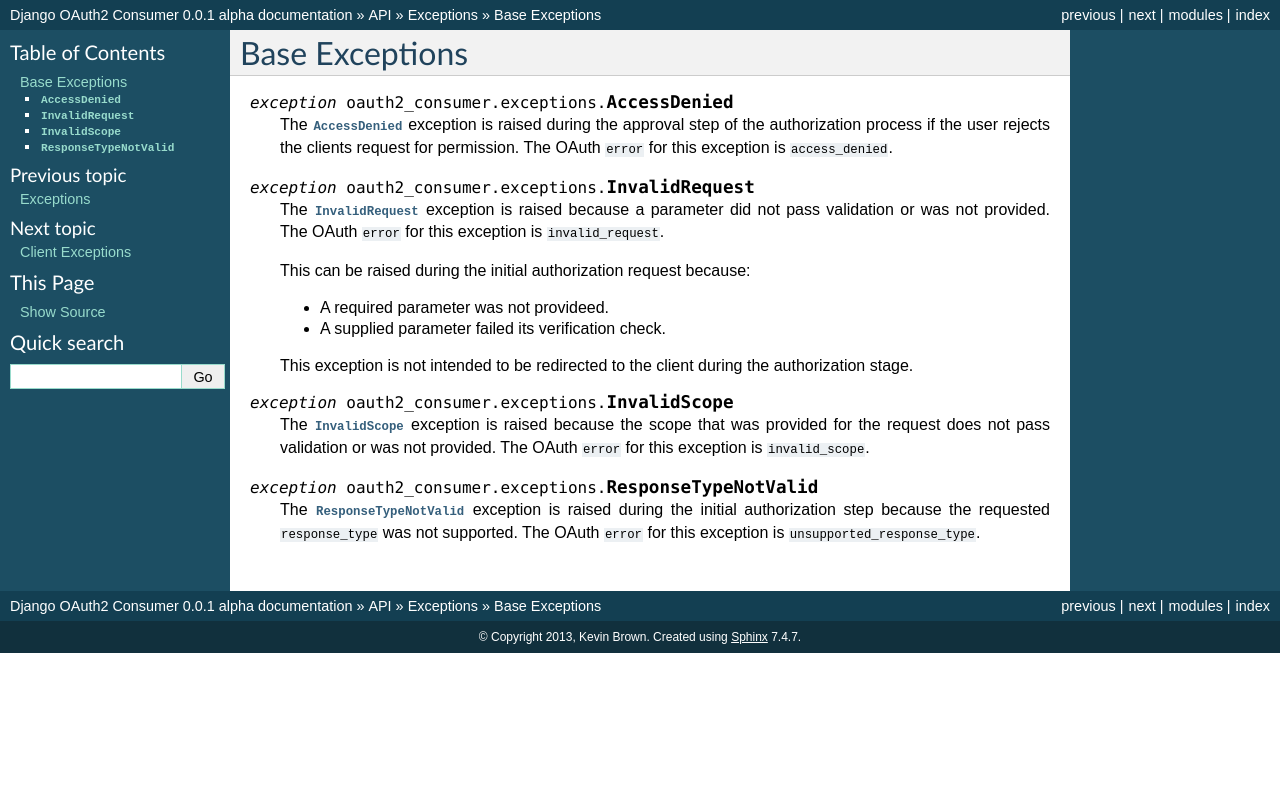
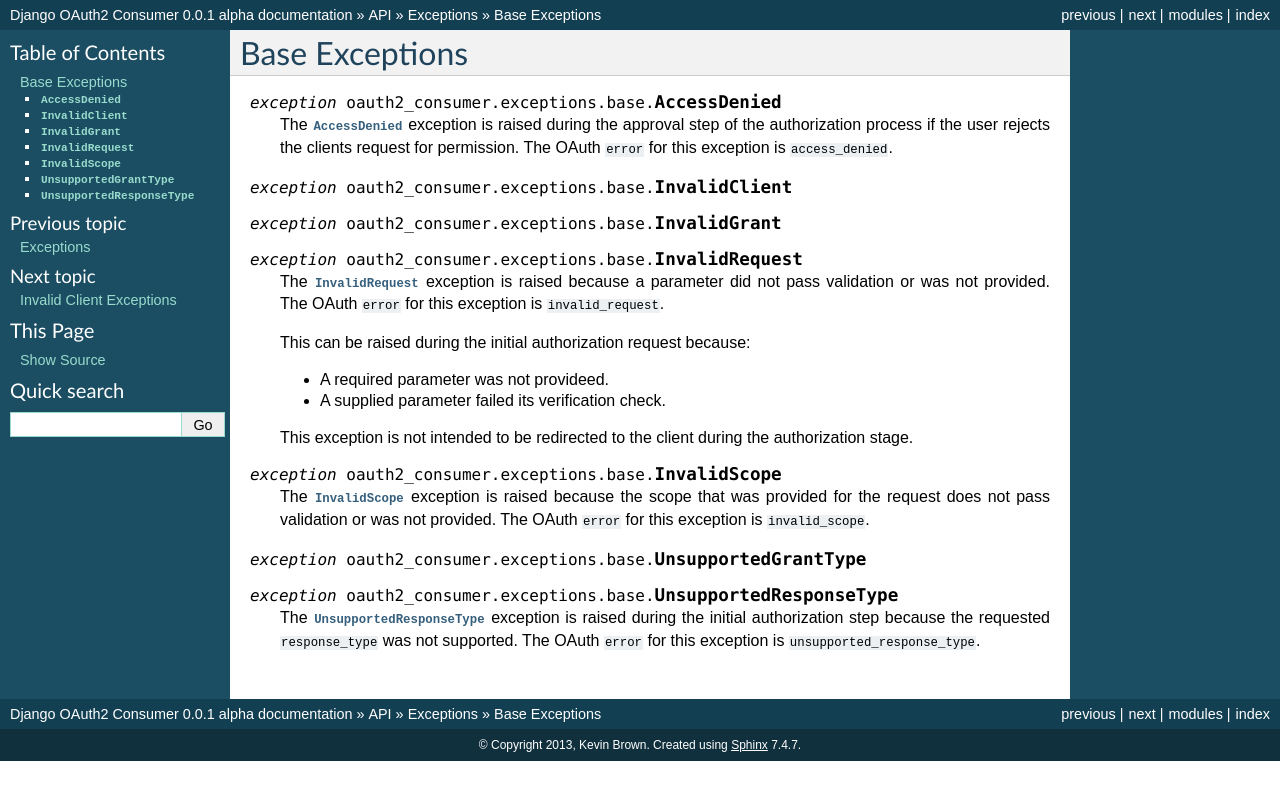
Before and after one commit to Rediker-Software/doac, a Sphinx documentation site: the page built from docs/source/api/exceptions/base.rst, in a window 1280 px wide. Shown: the top 800 px of the page. Built offline with Sphinx 7.4.7, drawn with Linux system fonts in a browser that asks for light colours.

Commit message:
Oraganized the exceptions again

```diff
--- a/docs/source/api/exceptions/base.rst
+++ b/docs/source/api/exceptions/base.rst
@@ -2,11 +2,15 @@
 Base Exceptions
 ===============
 
-.. module:: oauth2_consumer.exceptions
+.. module:: oauth2_consumer.exceptions.base
 
 .. exception:: AccessDenied
 
    The :exc:`AccessDenied` exception is raised during the approval step of the authorization process if the user rejects the clients request for permission.  The OAuth ``error`` for this exception is ``access_denied``.
+
+.. exception:: InvalidClient
+
+.. exception:: InvalidGrant
 
 .. exception:: InvalidRequest
 
@@ -23,6 +27,8 @@
 
    The :exc:`InvalidScope` exception is raised because the scope that was provided for the request does not pass validation or was not provided.  The OAuth ``error`` for this exception is ``invalid_scope``.
 
-.. exception:: ResponseTypeNotValid
+.. exception:: UnsupportedGrantType
 
-   The :exc:`ResponseTypeNotValid` exception is raised during the initial authorization step because the requested ``response_type`` was not supported.  The OAuth ``error`` for this exception is ``unsupported_response_type``.
+.. exception:: UnsupportedResponseType
+
+   The :exc:`UnsupportedResponseType` exception is raised during the initial authorization step because the requested ``response_type`` was not supported.  The OAuth ``error`` for this exception is ``unsupported_response_type``.
--- /dev/null
+++ b/docs/source/api/exceptions/invalid_client.rst
@@ -0,0 +1,9 @@
+=========================
+Invalid Client Exceptions
+=========================
+
+.. module:: oauth2_consumer.exceptions.invalid_client
+
+.. exception:: ClientDoesNotExist
+
+.. exception:: ClientSecretNotValid
--- a/docs/source/api/exceptions/scope.rst
+++ b/docs/source/api/exceptions/invalid_scope.rst
@@ -1,6 +1,6 @@
-================
-Scope Exceptions
-================
+========================
+Invalid Scope Exceptions
+========================
 
 .. module:: oauth2_consumer.exceptions
 
```
Also changed, not shown: docs/source/api/exceptions/client.rst (deleted, +0 -9 lines), docs/source/api/exceptions/invalid_request.rst (added, +21 -0 lines), docs/source/api/exceptions/redirect_uri.rst (deleted, +0 -9 lines), docs/source/api/exceptions/unsupported_grant_type.rst (added, +9 -0 lines).
